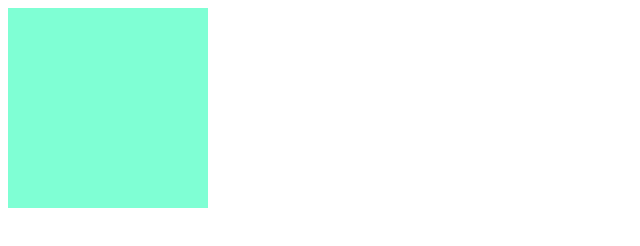
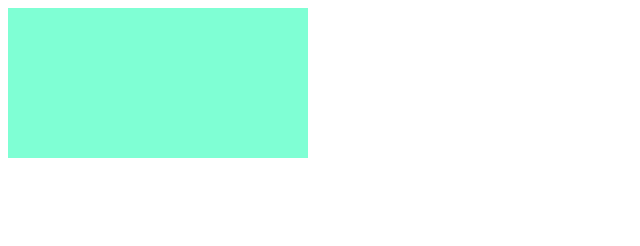
Before and after one commit to isalopeszx/Aula_10-06, a plain HTML site: page botao/index.html in a window 1280 px wide. Shown: the whole page, without its empty margins (0-640 px from the left). Drawn offline with Linux system fonts and the light colour scheme.

Commit message:
Trabalho finalizado (ou quase)

```diff
--- a/botao/index.html
+++ b/botao/index.html
@@ -6,22 +6,20 @@
     <meta name="viewport" content="width=device-width, initial-scale=1.0">
     <meta http-equiv="X-UA-Compatible" content="ie=edge">
     <title>Document</title>
-    <style>
-    #app {
-        background-color: aquamarine;
-        width: 200px;
-        height: 200px;
 
-    }
-    </style>
 </head>
 
 <body>
     <div id="app">
-
+     <div id="box"></div>
     </div>
     <script>
-        console.log(document.querySelector('#app'))
+        var app = document.getElementById('app');
+
+        box.style.backgroundColor = "aquamarine";
+        box.style.width = '300px';
+        box.style.height = '150px';
+
     </script>
 </body>
 
```
Also changed, not shown: temporizador/index.html (+2 -3 lines).
